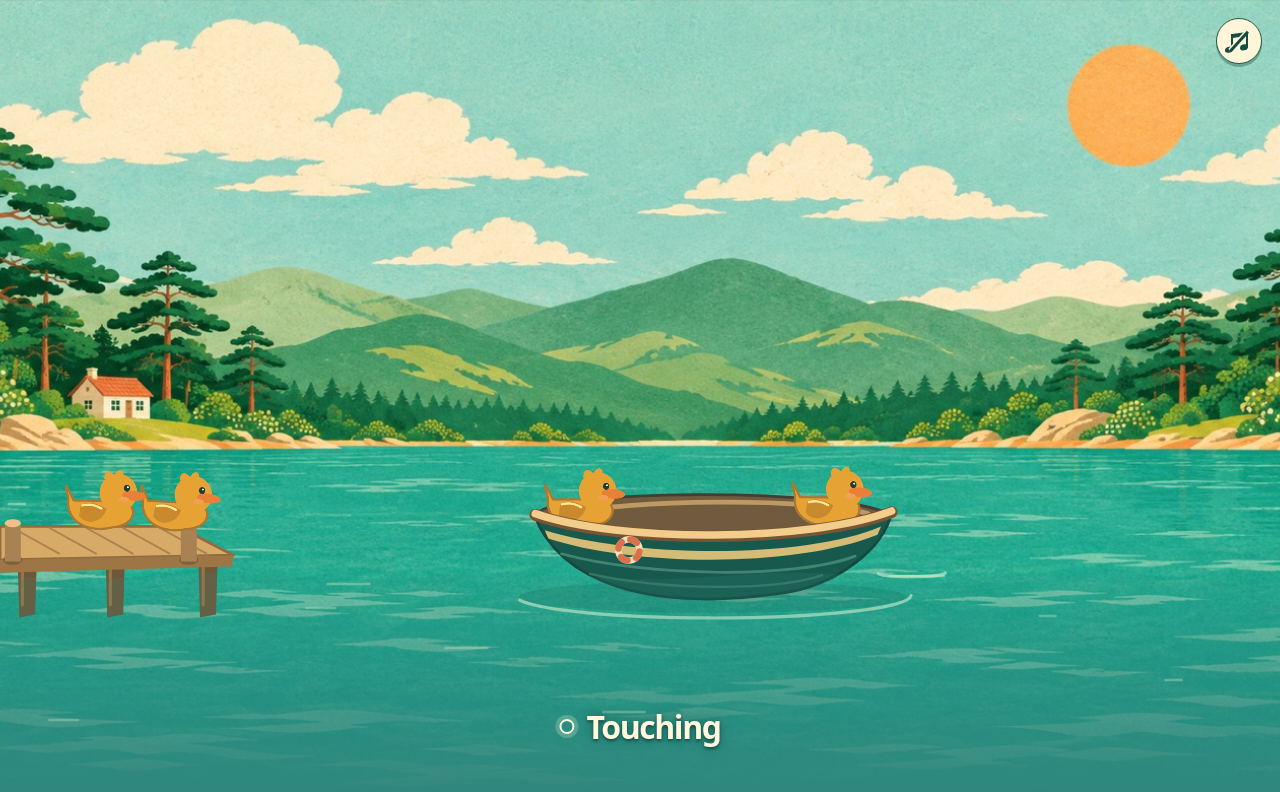
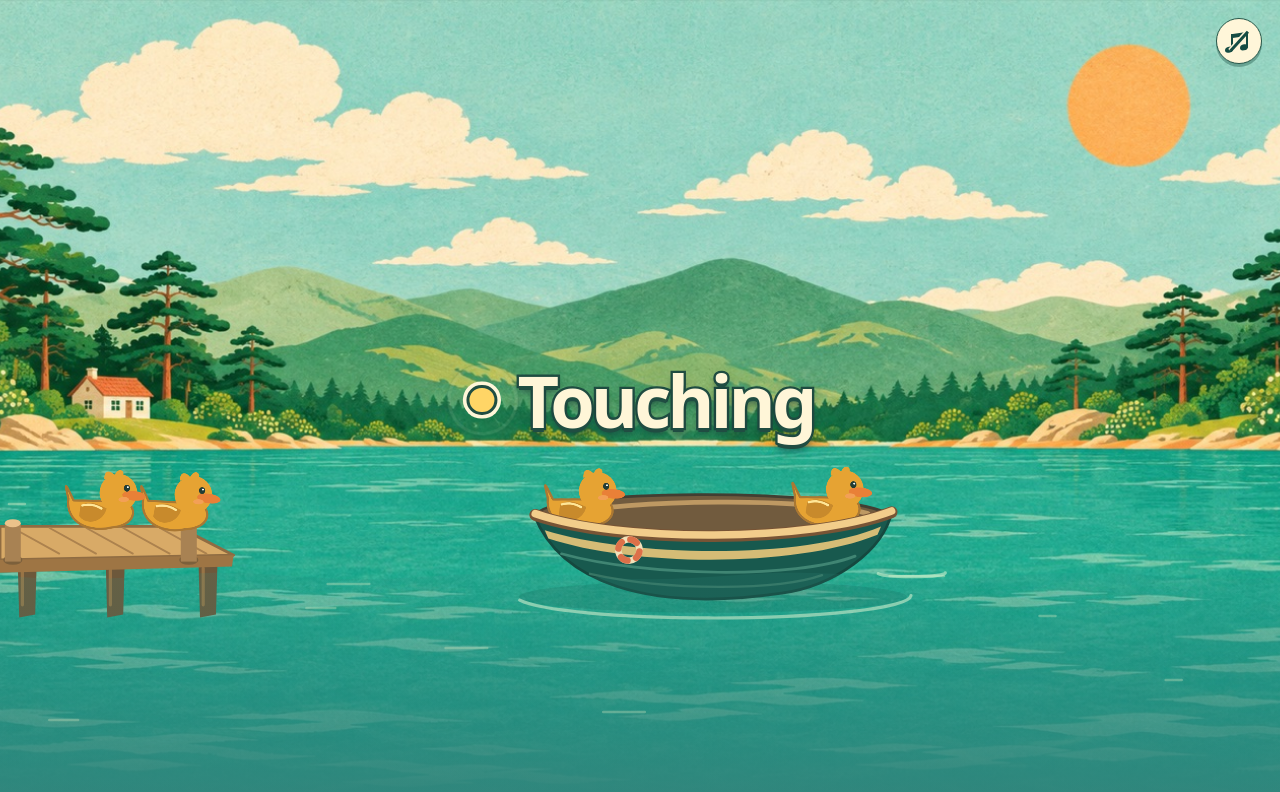
Before and after one commit to SseO-KR/duck-boat, a plain HTML site: page index.html in a window 1280 px wide. Both pictures are taken after a click on the button "Up to 4". Drawn offline with Linux system fonts and the light colour scheme; no server answers; animation ran at ten frames a second.

Commit message:
Center the touch cue between turns (#2)

```diff
--- a/style.css
+++ b/style.css
@@ -19,19 +19,25 @@ button{font:inherit;color:inherit;-webkit-tap-highlight-color:transparent}
 .note:before,.note:after{content:"";position:absolute;width:8px;height:6px;background:currentColor;border-radius:50%;bottom:-2px}
 .note:before{left:-8px}.note:after{right:-2px}
 #sound[aria-pressed=false]:after{content:"";width:26px;height:2.5px;position:absolute;background:currentColor;box-shadow:0 -1.5px 0 #fff6d9;transform:rotate(-48deg)}
-.cue,.replay{position:absolute;left:50%;bottom:max(6.5%,calc(env(safe-area-inset-bottom) + 14px));transform:translateX(-50%);pointer-events:none}
-.cue{display:flex;align-items:center;gap:12px;font-size:clamp(21px,3vw,32px);font-weight:750;letter-spacing:-.045em;color:#fff8df;text-shadow:0 2px 3px #164f48,0 0 12px #154f4599;transition:opacity .2s}
-.touch-mark{position:relative;width:15px;height:15px;border:2px solid #fff9de;border-radius:50%;box-shadow:0 0 0 4px #fff7d638}
-.touch-mark:after{content:"";position:absolute;inset:-4px;border:1.5px solid #fff9de;border-radius:50%;animation:pulse 1.6s ease-out infinite}
+.cue{
+  position:absolute;top:50%;left:50%;transform:translate(-50%,-50%);pointer-events:none;
+  display:flex;align-items:center;gap:.28em;white-space:nowrap;
+  font-size:clamp(2.75rem,9vmin,5.5rem);font-weight:850;line-height:1;letter-spacing:-.055em;
+  color:#fff6d8;-webkit-text-stroke:.065em #204d42;paint-order:stroke fill;
+  text-shadow:0 .055em 0 #204d42,0 .09em .11em #173c3999;
+  opacity:0;transition:opacity .14s ease-out
+}
+[data-state=ready] .cue{opacity:1}
+.touch-mark{position:relative;width:.43em;height:.43em;border:.055em solid #204d42;border-radius:50%;background:#ffd566;box-shadow:0 0 0 .05em #fff6d8}
+.touch-mark:after{content:"";position:absolute;inset:-.13em;border:.035em solid #fff6d8;border-radius:50%;box-shadow:0 0 0 1px #204d42}
+[data-state=ready] .touch-mark:after{animation:pulse 1.6s ease-out infinite}
 @keyframes pulse{from{transform:scale(.65);opacity:1}to{transform:scale(1.7);opacity:0}}
-[data-state=hold] .touch-mark{background:#ffcc53}
-#game:not([data-state=ready]):not([data-state=hold]) .cue{opacity:0}
-.replay{display:none;width:64px;height:64px;border-radius:50%;background:#ffe09a;border:2px solid #245649;box-shadow:0 4px 0 #163f3b88;place-items:center}
+.replay{position:absolute;left:50%;bottom:max(6.5%,calc(env(safe-area-inset-bottom) + 14px));transform:translateX(-50%);pointer-events:none;display:none;width:64px;height:64px;border-radius:50%;background:#ffe09a;border:2px solid #245649;box-shadow:0 4px 0 #163f3b88;place-items:center}
 .replay i{width:26px;height:26px;position:relative;border:3.5px solid #20584a;border-right-color:transparent;border-radius:50%;transform:rotate(26deg)}
 .replay i:after{content:"";position:absolute;right:-3px;top:-3px;width:0;height:0;border-left:5px solid transparent;border-right:5px solid transparent;border-top:8px solid #20584a;transform:rotate(-30deg)}
 [data-state=lost] .replay{display:grid}
 [data-state=balance] #water,[data-state=sinking] #water{cursor:default}
 #water:focus-visible{outline:3px solid #fff0ad;outline-offset:-6px}#sound:focus-visible{outline:3px solid #184d40;outline-offset:3px}
 .sr{position:absolute;width:1px;height:1px;clip-path:inset(50%);overflow:hidden}
-@media(max-height:480px){.cue,.replay{bottom:max(4%,env(safe-area-inset-bottom))}#sound{top:max(8px,env(safe-area-inset-top))}.replay{width:48px;height:48px}}
-@media(prefers-reduced-motion:reduce){.touch-mark:after{animation:none}.cue{transition:none}}
+@media(max-height:480px){#sound{top:max(8px,env(safe-area-inset-top))}.replay{bottom:max(4%,env(safe-area-inset-bottom));width:48px;height:48px}}
+@media(prefers-reduced-motion:reduce){[data-state=ready] .touch-mark:after{animation:none}.cue{transition:none}}
```
